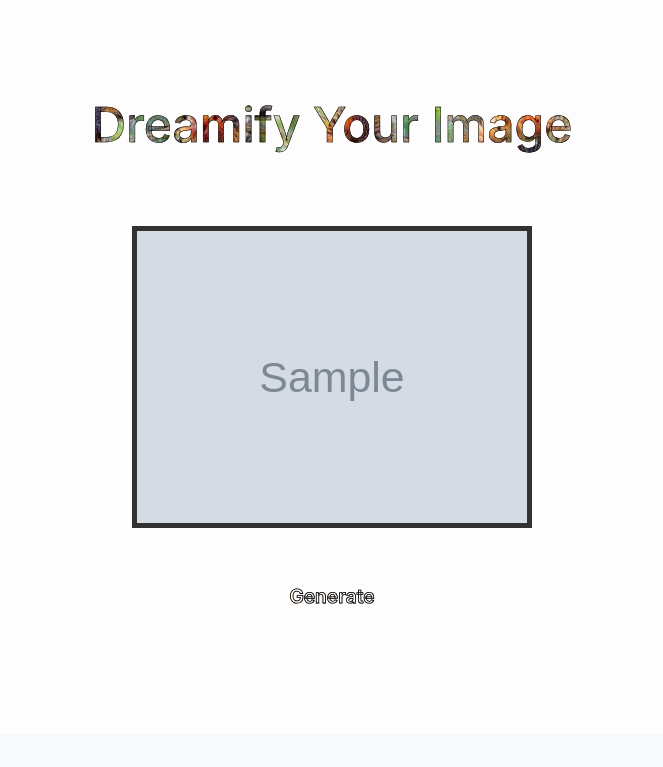
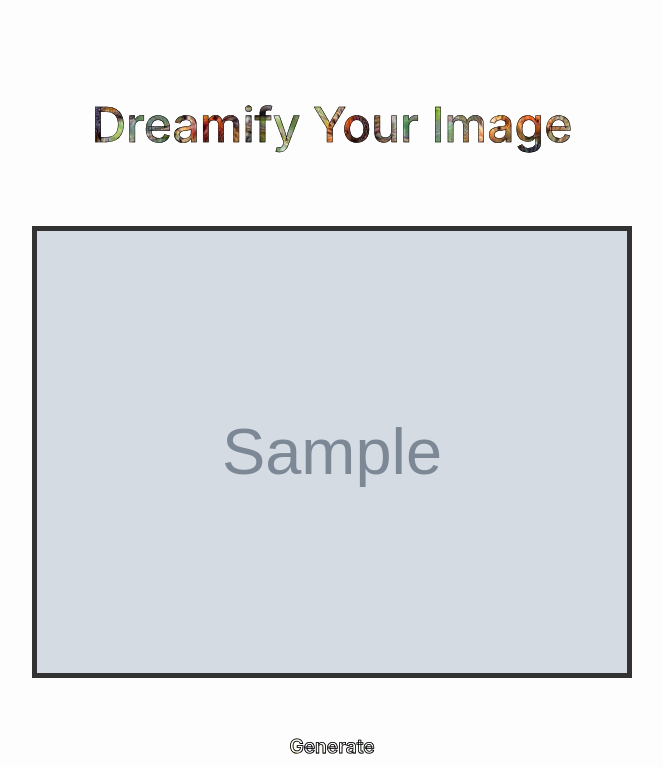
Before and after one commit to LuisMongeB/flaskml, a Flask app: template templates/create.html in a window 1280 px wide. Shown: the part 66-833 px from the top of the page, without its empty margins (308-971 px from the left). Before the commit the page ends 670 px from the top, so only its background shows below. Run offline with Flask 2, Linux system fonts and the light colour scheme; the template is opened without the code that fills it: values that come from a table or form of the project are taken from there, most other values are stand-ins (such as "Sample title", 1, 10 or a date in 2020); grey boxes marked "Sample" are stand-in pictures; some libraries are stand-ins or nearby versions.

Commit message:
Change image width

```diff
--- a/templates/create.html
+++ b/templates/create.html
@@ -15,7 +15,7 @@
                 <div ckass="col-auto">
                     {% if file_url %}
                         <div class="mt-3">
-                            <img src="{{ file_url }}" class="mb-5 mt-5 displayed-image" style="width:400px;">
+                            <img src="{{ file_url }}" class="mb-5 mt-5 displayed-image" style="width:600px;">
                         </div>
                         {{ form.submit(class="btn btn-primary") }}
                     {% else %}
```
